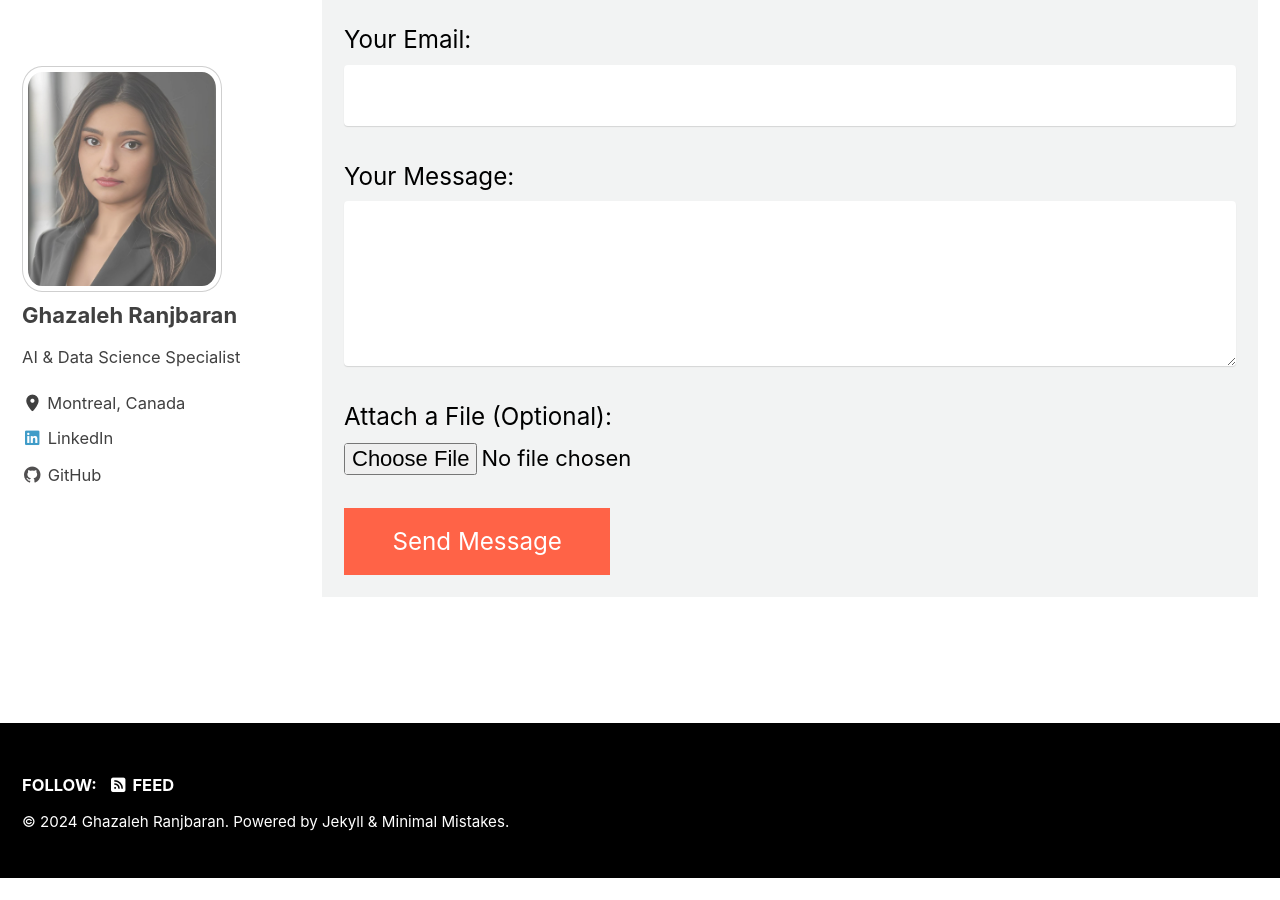
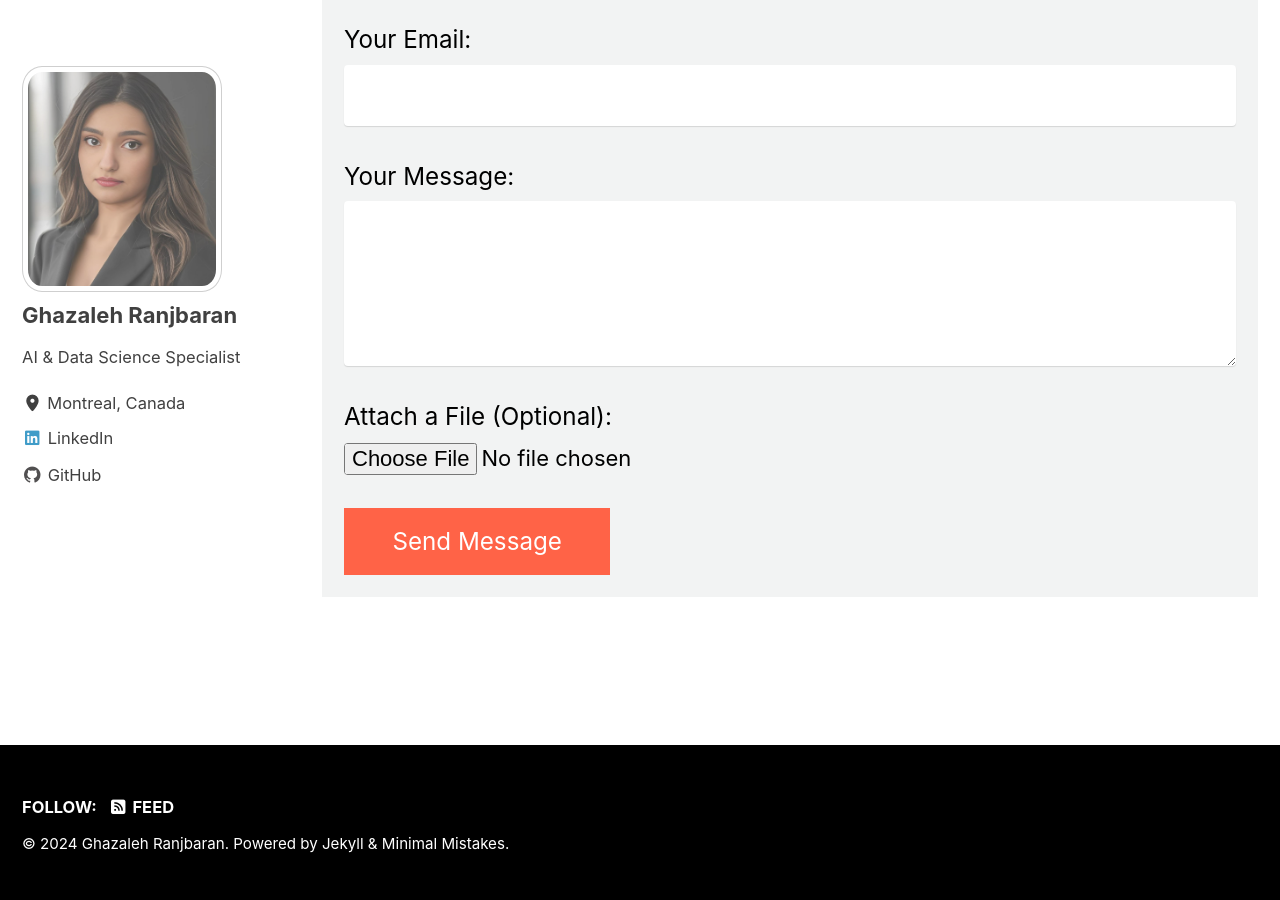
Before and after one commit to ghazalehran/ghazalehran.github.io, a Jekyll site: the page built from about.md, in a window 1280 px wide and 900 px high, scrolled down 1457 px. Built offline with Jekyll 4.4.1, drawn with Linux system fonts in a browser that asks for light colours; cached includes are drawn as plain includes; before the commit the page ends 2335 px from its top, so only the background shows below that.

Commit message:
Update about.md

```diff
--- a/about.md
+++ b/about.md
@@ -17,7 +17,7 @@
 
 <p>Collaboration is at the heart of my approach. I am always eager to connect with like-minded professionals and explore opportunities that can challenge me, foster innovation, and promote growth. If you’re interested in collaborating or discussing ideas, I’d love to hear from you!</p>
 
-<section id="contact" style="padding: 1em 0;">
+<section id="contact" style="padding: 2em 0; margin-top: -1em;">
   <h2 style="font-size: 2em; color: #FF6347;">Contact Me</h2>
   <p>If you'd like to get in touch, please feel free to send me a message below. I look forward to hearing from you!</p>
 
```
